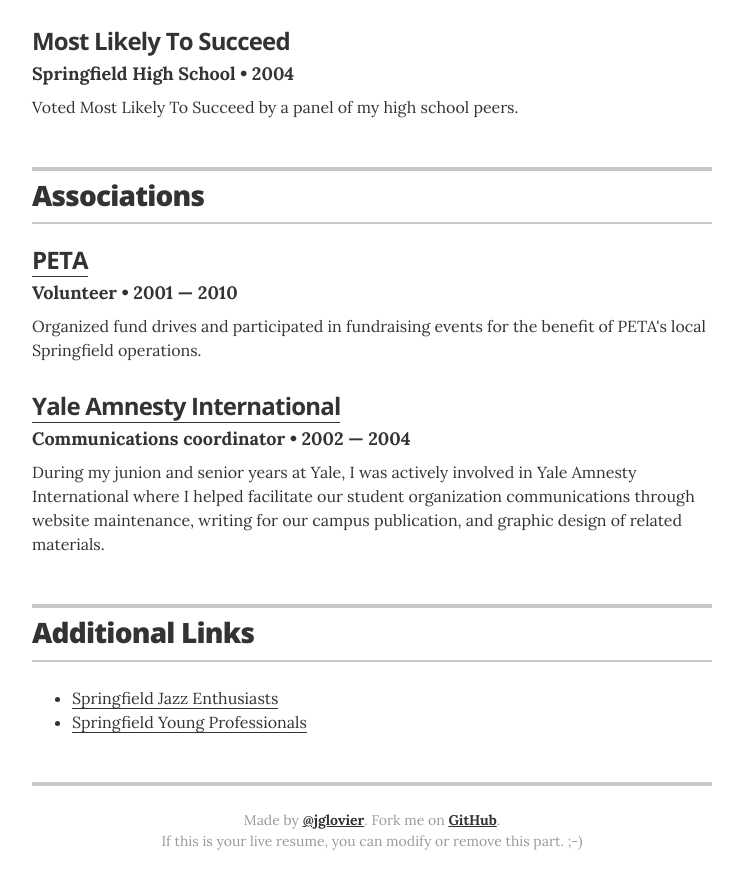
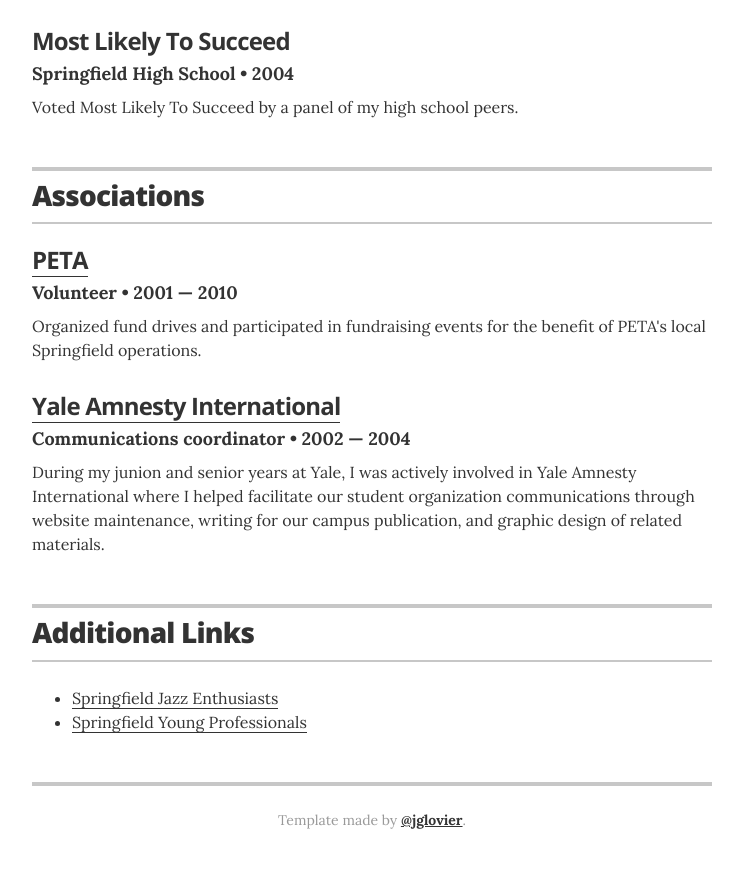
Before and after one commit to ktm0123/ktm0123.github.io, a Jekyll site: the page built from index.html, in a window 1280 px wide and 900 px high, scrolled down 2650 px. Shown: the top 889 px of the window, without its empty margins (268-1011 px from the left). Built offline with Jekyll 4.4.1, drawn with Linux system fonts in a browser that asks for light colours.

Commit message:
Update resume.html

```diff
--- a/_layouts/resume.html
+++ b/_layouts/resume.html
@@ -232,8 +232,8 @@
       {% endif %}
 
       <footer class="page-footer">
-        <p class="footer-line">Made by <a href="http://twitter.com/jglovier">@jglovier</a>. Fork me on <a href="https://github.com/jglovier/resume-template">GitHub</a>.</p>
-        <p class="footer-line">If this is your live resume, you can modify or remove this part. ;-)</p>
+        <p class="footer-line">Template made by <a href="http://twitter.com/jglovier">@jglovier</a>.</p>
+        <p class="footer-line"></p>
       </footer>
 
     </div>
```
